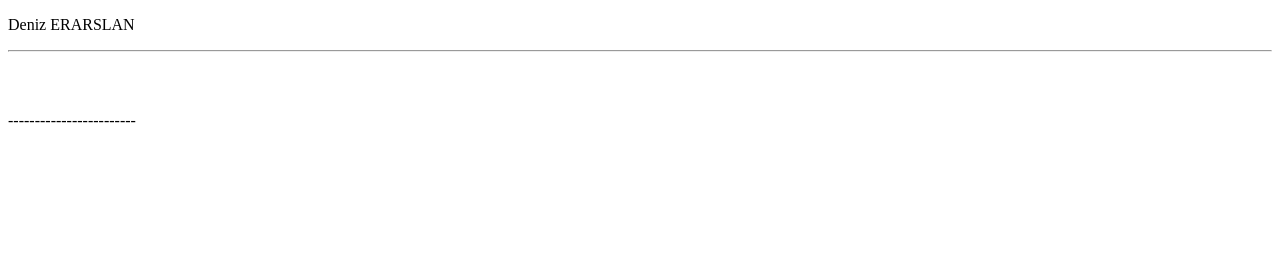
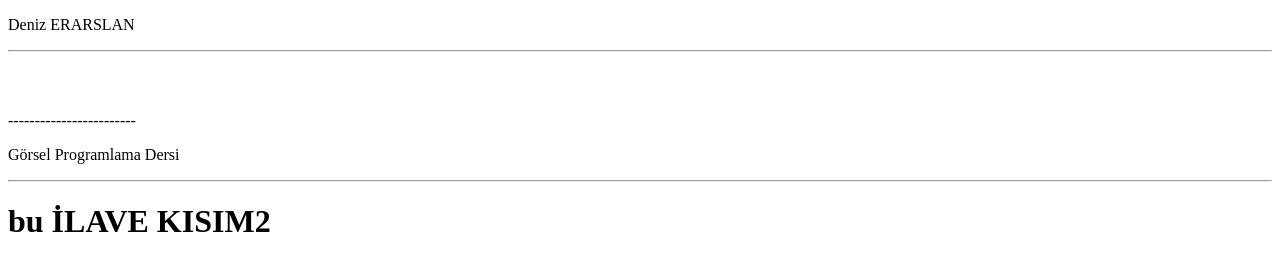
Before and after one commit to dnz-erarslan/devops_notes, a plain HTML site: page index.html in a window 1280 px wide. Drawn offline with Linux system fonts and the light colour scheme.

Commit message:
İNDEX DE 2 NOLU Değişim

```diff
--- a/index.html
+++ b/index.html
@@ -10,5 +10,12 @@
     <HR></HR>
     <BR></BR>
     <P>------------------------</P>
+
+
+    <p>Görsel Programlama Dersi</p>
+    <HR></HR>
+<h1>bu İLAVE KISIM2</h1>
+
+
 </body>
 </html>
```
